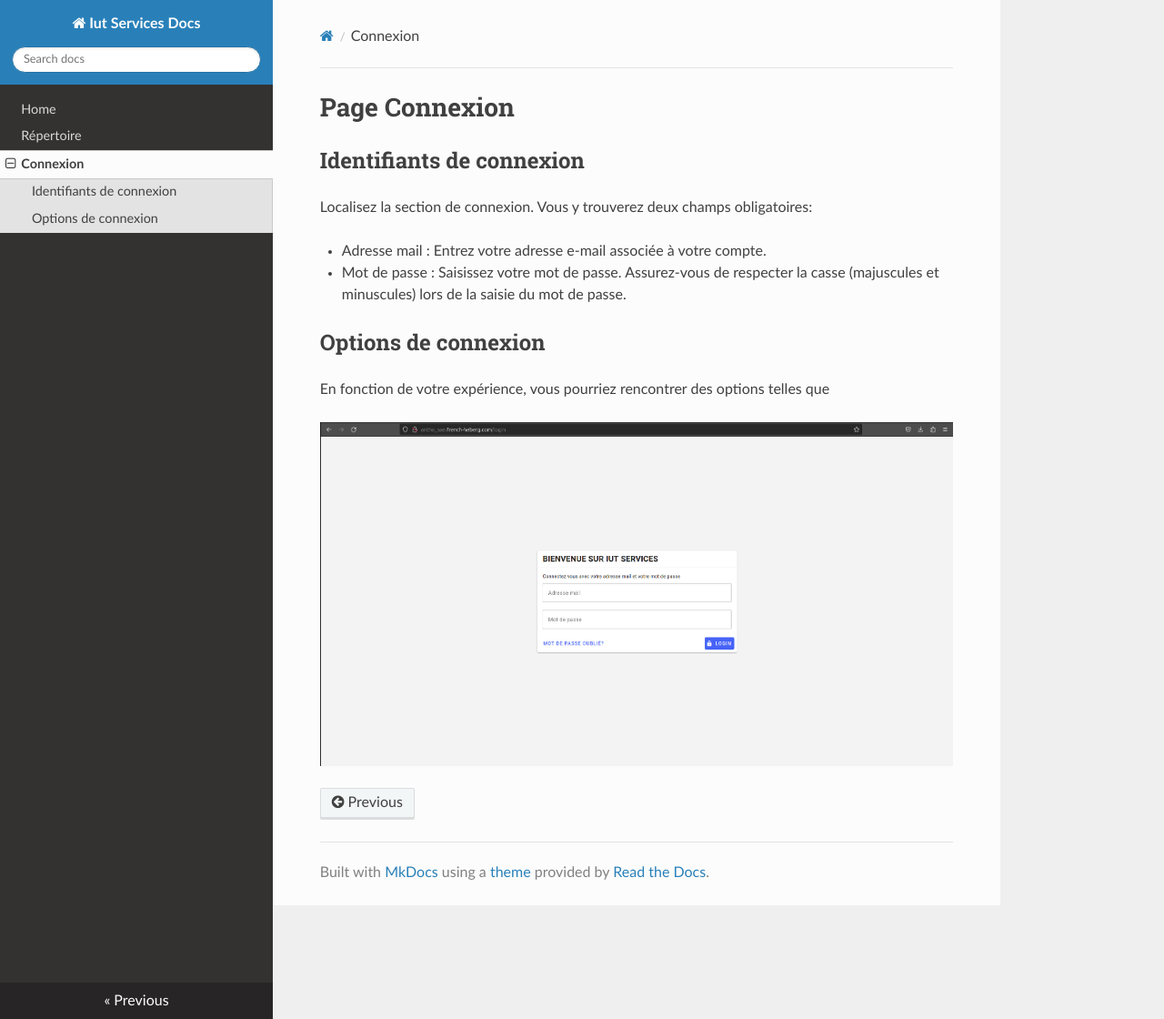
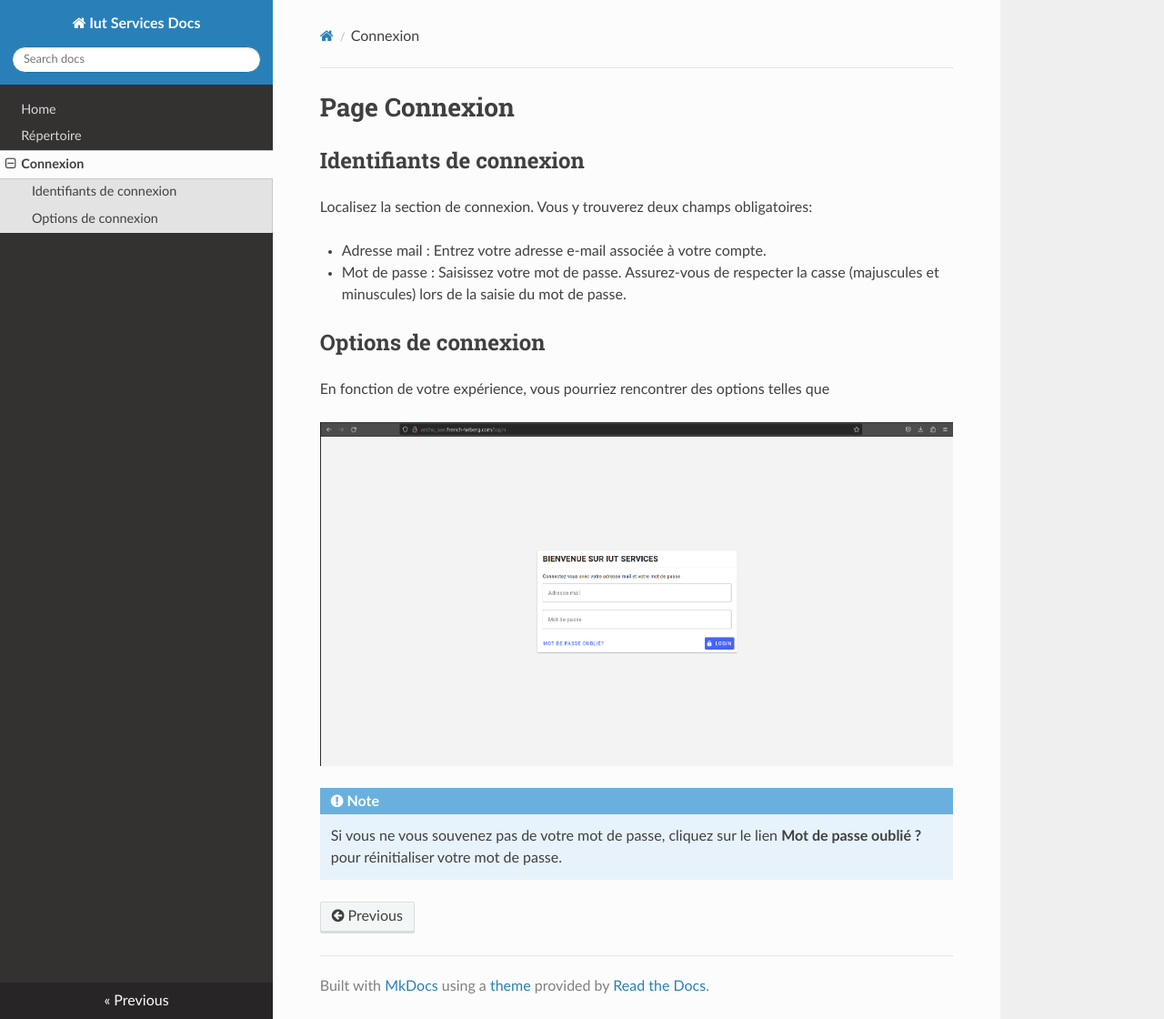
Before and after one commit to anthony-eluecque/iut-services-docs, an MkDocs documentation site: the page built from docs/login.md, in a window 1280 px wide and 1120 px high. Shown: the whole window at 91% size. Built offline with MkDocs 1.6.1, drawn with Linux system fonts in a browser that asks for light colours; nearby versions of some CDN libraries.

Commit message:
feat: add info box

```diff
--- a/docs/login.md
+++ b/docs/login.md
@@ -12,3 +12,6 @@
 En fonction de votre expérience, vous pourriez rencontrer des options telles que
 
 ![Alt text](img/page_login.png)
+
+!!! note "Note"
+    Si vous ne vous souvenez pas de votre mot de passe, cliquez sur le lien **Mot de passe oublié ?** pour réinitialiser votre mot de passe.
--- a/mkdocs.yml
+++ b/mkdocs.yml
@@ -1,7 +1,9 @@
 site_name: Iut Services Docs
-site_url: https://iut-serivces-docs.com/
+site_url: https://iut-services-docs.com/
 nav:
   - Home: introduction.md
-  - Répertoire : directory.md
+  - Répertoire: directory.md
   - Connexion: login.md
 theme: readthedocs
+markdown_extensions:
+  - admonition
```
